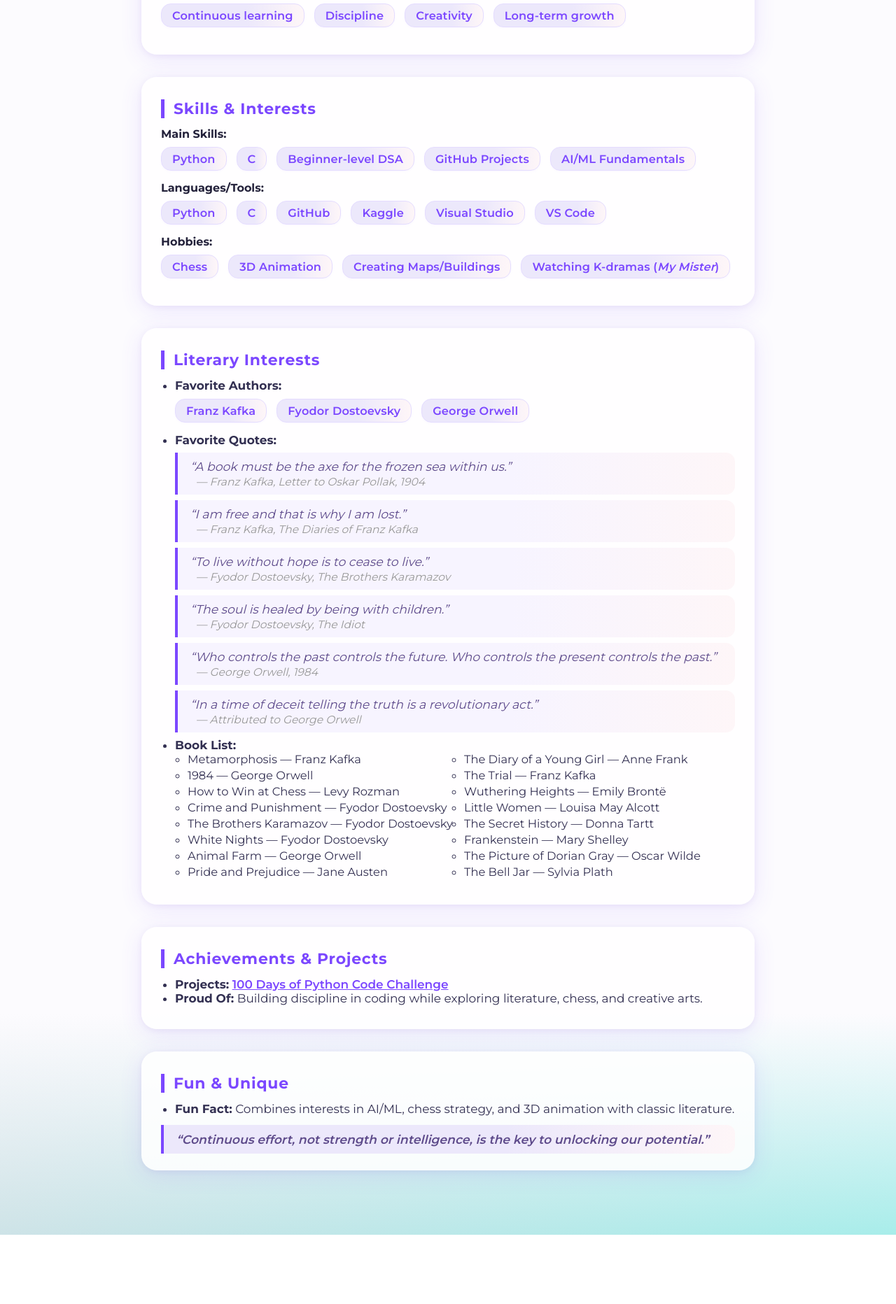
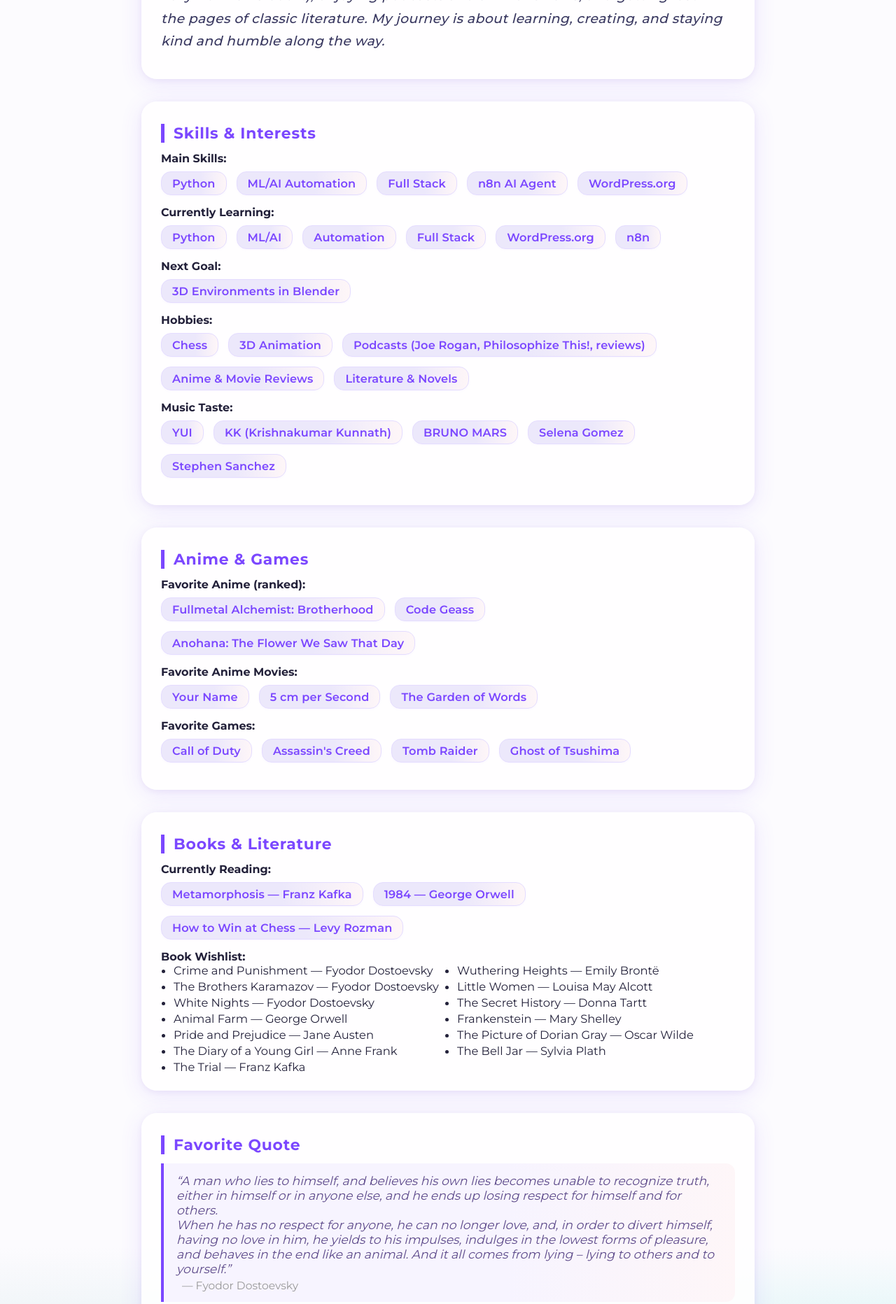
Before and after one commit to AvinashNegi1999/shadow-dom-profile, a plain HTML site: page index.html in a window 1280 px wide. Shown: the part 798-2662 px from the top of the page at 70% size. Before the commit the page ends 2563 px from the top, so only its background shows below. Drawn offline with Linux system fonts and the light colour scheme.

Commit message:
Update index.html

```diff
--- a/index.html
+++ b/index.html
@@ -3,8 +3,8 @@
 <head>
   <meta charset="UTF-8" />
   <meta name="viewport" content="width=device-width, initial-scale=1.0"/>
-  <title>Avinash Negi | Profile</title>
-  <meta name="description" content="Personal profile of Avinash Negi: Python, Data Science, AI/ML, literature, chess, and more."/>
+  <title>Avinash Negi | Pythonist & Creator</title>
+  <meta name="description" content="Creative profile of Avinash Negi: Pythonist, automation enthusiast, chess learner, 3D explorer, and literature lover.">
   <link href="https://fonts.googleapis.com/css2?family=Montserrat:wght@700;600;500;400&family=Inter:wght@400;500;700&display=swap" rel="stylesheet">
   <style>
     :root {
@@ -67,15 +67,22 @@
       margin-bottom: 10px;
     }
     .hero-content .subtitle {
-      font-size: 1.22rem;
+      font-size: 1.18rem;
       color: var(--text-soft);
       margin-bottom: 8px;
       font-weight: 500;
     }
-    .hero-content .location {
-      font-size: 1.08rem;
+    .hero-content .aka {
+      font-size: 1.05rem;
       color: #837dbd;
-      margin-bottom: 16px;
+      margin-bottom: 8px;
+      font-weight: 500;
+      letter-spacing: 0.03em;
+    }
+    .hero-content .age {
+      font-size: 1rem;
+      color: #bca8e5;
+      margin-bottom: 10px;
       font-weight: 500;
     }
     .links {
@@ -137,17 +144,12 @@
     }
     .bio {
       color: #3a3961;
-      font-size: 1.15rem;
+      font-size: 1.18rem;
       font-style: italic;
       margin: 0 0 14px 0;
       line-height: 1.7;
       font-weight: 500;
-    }
-    ul, ol {
-      padding-left: 20px;
-      color: #333052;
-      font-size: 1.06rem;
-      margin: 0 0 10px 0;
+      letter-spacing: 0.02em;
     }
     .tag-row {
       display: flex;
@@ -173,7 +175,7 @@
     .quotes {
       background: linear-gradient(90deg, #f7f4ff 60%, #fef6f8 100%);
       border-left: 4px solid #7b47ff;
-      padding: 9px 18px 9px 18px;
+      padding: 14px 18px 14px 18px;
       margin: 8px 0 8px 0;
       color: #5e4b8b;
       font-style: italic;
@@ -185,8 +187,9 @@
       display: block;
       font-size: 0.97rem;
       color: #999;
-      margin-top: 2px;
+      margin-top: 4px;
       margin-left: 8px;
+      font-style: normal;
     }
     .books-list {
       columns: 2;
@@ -200,13 +203,6 @@
     .books-list li {
       margin-bottom: 3px;
     }
-    .project-link {
-      color: #7b47ff;
-      text-decoration: underline;
-      font-weight: 600;
-      transition: color 0.18s;
-    }
-    .project-link:hover { color: #23213a;}
     .motto {
       background: linear-gradient(90deg, #ece8fb 60%, #fef6f8 100%);
       color: #5e4b8b;
@@ -218,6 +214,7 @@
       font-size: 1.08rem;
       font-weight: 600;
       text-align: left;
+      letter-spacing: 0.02em;
     }
     @media (max-width: 850px) {
       .section-card { width: 98vw; padding: 21px 5vw 18px 5vw;}
@@ -241,8 +238,9 @@
     </div>
     <div class="hero-content">
       <div class="name">Avinash Negi</div>
-      <div class="subtitle">Profile</div>
-      <div class="location">India</div>
+      <div class="age">26 years old</div>
+      <div class="subtitle">Python · ML/AI Automation · Full Stack Enthusiast</div>
+      <div class="aka">aka <span style="color:#7b47ff;font-weight:700;">Pythonist</span></div>
       <div class="links">
         <a href="https://linkedin.com/in/avinash-negi-ba5631223" target="_blank" rel="noopener">LinkedIn</a>
         <a href="https://github.com/AvinashNegi1999" target="_blank" rel="noopener">GitHub</a>
@@ -256,17 +254,9 @@
     <section class="section-card">
       <div class="section-title">Bio</div>
       <div class="bio">
-        Avinash Negi is passionate about Python, Data Structures &amp; Algorithms, and Machine Learning. He is building a solid foundation in computer science while exploring literature, philosophy, and strategy games.
+        Hello! I'm Avinash, a Pythonist and automation enthusiast exploring the world of ML/AI and full stack development. My curiosity drives me to experiment with everything from n8n AI agents to WordPress.org, and my next creative goal is to master 3D environments in Blender.<br><br>
+        Away from code, you'll find me learning chess (dreaming of 1800+ ELO, thanks to Levy Rozman's book!), enjoying podcasts and anime reviews, and getting lost in the pages of classic literature. My journey is about learning, creating, and staying kind and humble along the way.
       </div>
-    </section>
-    <section class="section-card">
-      <div class="section-title">Core Values</div>
-      <ul class="tag-row">
-        <li class="tag">Continuous learning</li>
-        <li class="tag">Discipline</li>
-        <li class="tag">Creativity</li>
-        <li class="tag">Long-term growth</li>
-      </ul>
     </section>
     <section class="section-card">
       <div class="section-title">Skills & Interests</div>
@@ -274,21 +264,27 @@
         <b>Main Skills:</b>
         <ul class="tag-row">
           <li class="tag">Python</li>
-          <li class="tag">C</li>
-          <li class="tag">Beginner-level DSA</li>
-          <li class="tag">GitHub Projects</li>
-          <li class="tag">AI/ML Fundamentals</li>
+          <li class="tag">ML/AI Automation</li>
+          <li class="tag">Full Stack</li>
+          <li class="tag">n8n AI Agent</li>
+          <li class="tag">WordPress.org</li>
         </ul>
       </div>
       <div>
-        <b>Languages/Tools:</b>
+        <b>Currently Learning:</b>
         <ul class="tag-row">
           <li class="tag">Python</li>
-          <li class="tag">C</li>
-          <li class="tag">GitHub</li>
-          <li class="tag">Kaggle</li>
-          <li class="tag">Visual Studio</li>
-          <li class="tag">VS Code</li>
+          <li class="tag">ML/AI</li>
+          <li class="tag">Automation</li>
+          <li class="tag">Full Stack</li>
+          <li class="tag">WordPress.org</li>
+          <li class="tag">n8n</li>
+        </ul>
+      </div>
+      <div>
+        <b>Next Goal:</b>
+        <ul class="tag-row">
+          <li class="tag">3D Environments in Blender</li>
         </ul>
       </div>
       <div>
@@ -296,52 +292,63 @@
         <ul class="tag-row">
           <li class="tag">Chess</li>
           <li class="tag">3D Animation</li>
-          <li class="tag">Creating Maps/Buildings</li>
-          <li class="tag">Watching K-dramas (<i>My Mister</i>)</li>
+          <li class="tag">Podcasts (Joe Rogan, Philosophize This!, reviews)</li>
+          <li class="tag">Anime & Movie Reviews</li>
+          <li class="tag">Literature & Novels</li>
+        </ul>
+      </div>
+      <div>
+        <b>Music Taste:</b>
+        <ul class="tag-row">
+          <li class="tag">YUI</li>
+          <li class="tag">KK (Krishnakumar Kunnath)</li>
+          <li class="tag">BRUNO MARS</li>
+          <li class="tag">Selena Gomez</li>
+          <li class="tag">Stephen Sanchez</li>
         </ul>
       </div>
     </section>
     <section class="section-card">
-      <div class="section-title">Literary Interests</div>
-      <ul>
-        <li><b>Favorite Authors:</b>
+      <div class="section-title">Anime & Games</div>
+      <div>
+        <b>Favorite Anime (ranked):</b>
         <ul class="tag-row">
-            <li class="tag">Franz Kafka</li>
-            <li class="tag">Fyodor Dostoevsky</li>
-            <li class="tag">George Orwell</li>
+          <li class="tag">Fullmetal Alchemist: Brotherhood</li>
+          <li class="tag">Code Geass</li>
+          <li class="tag">Anohana: The Flower We Saw That Day</li>
         </ul>
-        </li>
-        <li><b>Favorite Quotes:</b>
-          <div class="quotes">
-            “A book must be the axe for the frozen sea within us.”
-            <span class="quote-author">— Franz Kafka, Letter to Oskar Pollak, 1904</span>
       </div>
-          <div class="quotes">
-            “I am free and that is why I am lost.”
-            <span class="quote-author">— Franz Kafka, The Diaries of Franz Kafka</span>
+      <div>
+        <b>Favorite Anime Movies:</b>
+        <ul class="tag-row">
+          <li class="tag">Your Name</li>
+          <li class="tag">5 cm per Second</li>
+          <li class="tag">The Garden of Words</li>
+        </ul>
       </div>
-          <div class="quotes">
-            “To live without hope is to cease to live.”
-            <span class="quote-author">— Fyodor Dostoevsky, The Brothers Karamazov</span>
+      <div>
+        <b>Favorite Games:</b>
+        <ul class="tag-row">
+          <li class="tag">Call of Duty</li>
+          <li class="tag">Assassin's Creed</li>
+          <li class="tag">Tomb Raider</li>
+          <li class="tag">Ghost of Tsushima</li>
+        </ul>
       </div>
-          <div class="quotes">
-            “The soul is healed by being with children.”
-            <span class="quote-author">— Fyodor Dostoevsky, The Idiot</span>
+    </section>
+    <section class="section-card">
+      <div class="section-title">Books & Literature</div>
+      <div>
+        <b>Currently Reading:</b>
+        <ul class="tag-row">
+          <li class="tag">Metamorphosis — Franz Kafka</li>
+          <li class="tag">1984 — George Orwell</li>
+          <li class="tag">How to Win at Chess — Levy Rozman</li>
+        </ul>
       </div>
-          <div class="quotes">
-            “Who controls the past controls the future. Who controls the present controls the past.”
-            <span class="quote-author">— George Orwell, 1984</span>
-          </div>
-          <div class="quotes">
-            “In a time of deceit telling the truth is a revolutionary act.”
-            <span class="quote-author">— Attributed to George Orwell</span>
-          </div>
-        </li>
-        <li><b>Book List:</b>
+      <div>
+        <b>Book Wishlist:</b>
         <ul class="books-list">
-            <li>Metamorphosis — Franz Kafka</li>
-            <li>1984 — George Orwell</li>
-            <li>How to Win at Chess — Levy Rozman</li>
           <li>Crime and Punishment — Fyodor Dostoevsky</li>
           <li>The Brothers Karamazov — Fyodor Dostoevsky</li>
           <li>White Nights — Fyodor Dostoevsky</li>
@@ -356,27 +363,19 @@
           <li>The Picture of Dorian Gray — Oscar Wilde</li>
           <li>The Bell Jar — Sylvia Plath</li>
         </ul>
-        </li>
-      </ul>
+      </div>
     </section>
     <section class="section-card">
-      <div class="section-title">Achievements & Projects</div>
-      <ul>
-        <li>
-          <b>Projects:</b>
-          <a class="project-link" href="https://github.com/AvinashNegi1999/100-Days-of-Python-Pro-Bootcamp" target="_blank">
-            100 Days of Python Code Challenge
-          </a>
-        </li>
-        <li><b>Proud Of:</b> Building discipline in coding while exploring literature, chess, and creative arts.</li>
-      </ul>
+      <div class="section-title">Favorite Quote</div>
+      <div class="quotes">
+        “A man who lies to himself, and believes his own lies becomes unable to recognize truth, either in himself or in anyone else, and he ends up losing respect for himself and for others. <br>
+        When he has no respect for anyone, he can no longer love, and, in order to divert himself, having no love in him, he yields to his impulses, indulges in the lowest forms of pleasure, and behaves in the end like an animal. And it all comes from lying – lying to others and to yourself.”
+        <span class="quote-author">— Fyodor Dostoevsky</span>
+      </div>
     </section>
     <section class="section-card">
-      <div class="section-title">Fun & Unique</div>
-      <ul>
-        <li><b>Fun Fact:</b> Combines interests in AI/ML, chess strategy, and 3D animation with classic literature.</li>
-      </ul>
-      <div class="motto">“Continuous effort, not strength or intelligence, is the key to unlocking our potential.”</div>
+      <div class="section-title">Personal Philosophy</div>
+      <div class="motto">“To keep learning, creating, and still remain kind and humble.”</div>
     </section>
   </main>
 </body>
```
Lines whose indentation alone changed are shown as unchanged.
